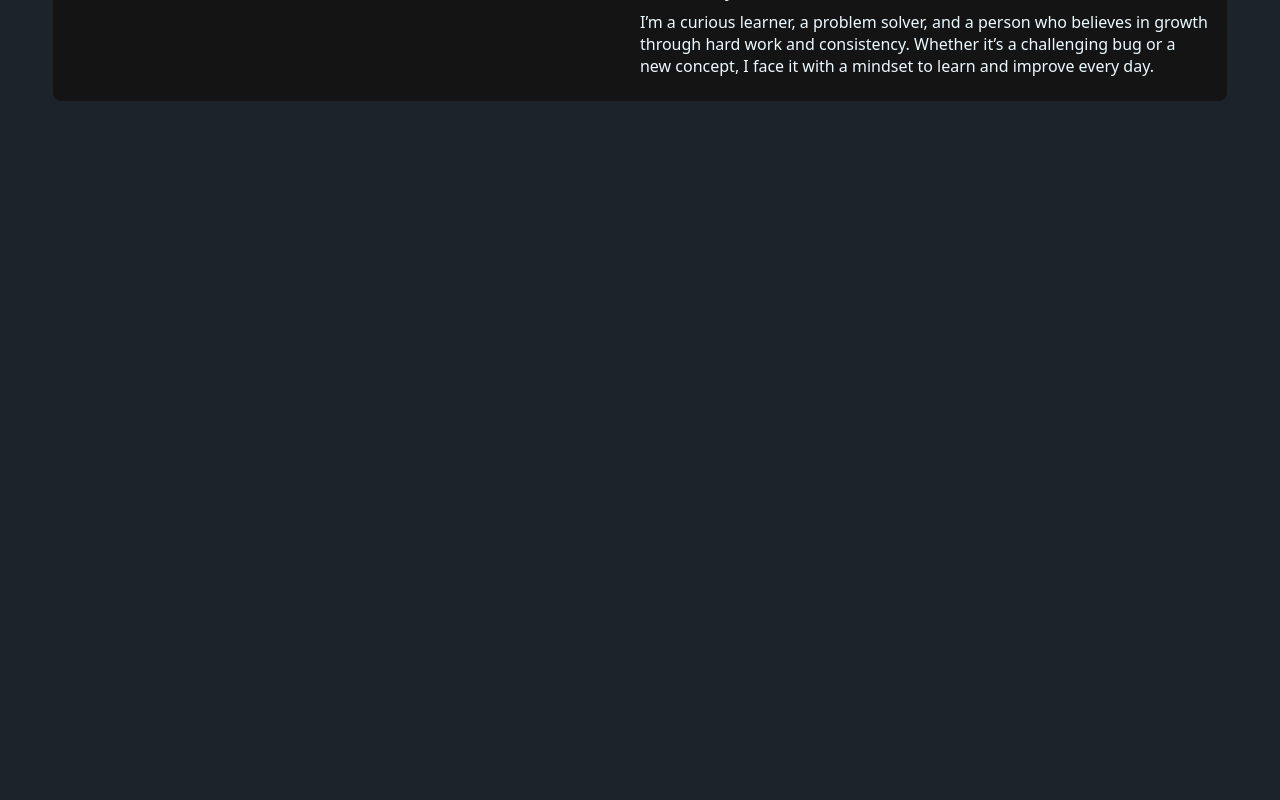
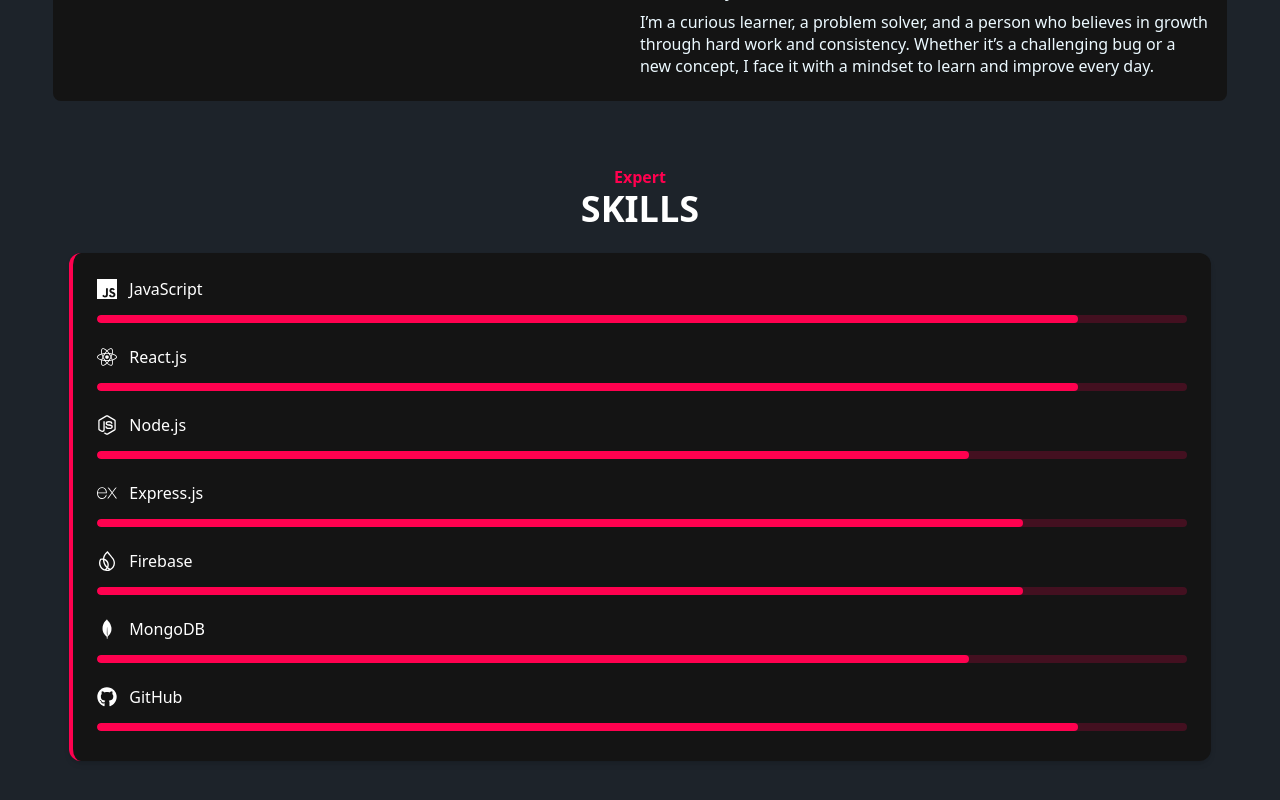
Before and after one commit to tonmoyth/my-portfolio-client, a React (Vite) app: page / in a window 1280 px wide. Shown: the part 1344-2144 px from the top of the page. Before the commit the page ends 1509 px from the top, so only its background shows below. Built offline with nearby package versions, Linux system fonts and the light colour scheme.

Commit message:
added skills section

```diff
--- a/package.json
+++ b/package.json
@@ -16,6 +16,7 @@
     "react-dom": "^19.1.0",
     "react-icons": "^5.5.0",
     "react-router": "^7.6.3",
+    "react-scroll": "^1.9.3",
     "tailwindcss": "^4.1.11"
   },
   "devDependencies": {
--- a/src/Components/NavBer/NavBer.jsx
+++ b/src/Components/NavBer/NavBer.jsx
@@ -1,8 +1,9 @@
 import React, { useEffect, useState } from "react";
-import { NavLink, useLocation } from "react-router";
+import {  NavLink, useLocation } from "react-router";
 import ButtonOne from "../Buttons/ButtonOne";
 import { GoDownload } from "react-icons/go";
 import logo from '../../assets/logo.png'
+import { Link } from 'react-scroll';
 
 const NavBer = () => {
   const { pathname } = useLocation();
@@ -25,7 +26,10 @@
         <NavLink className={({isActive}) => isActive && 'bg-accent'} to='/'>Home</NavLink>
       </li>
       <li>
-        <NavLink to='/about'>About</NavLink>
+        <Link to='about'  smooth={true} duration={500}>About</Link>
+      </li>
+      <li>
+        <Link to='skills'  smooth={true} duration={500}>Skills</Link>
       </li>
     </>
   );
--- a/src/Pages/Home/Home.jsx
+++ b/src/Pages/Home/Home.jsx
@@ -1,12 +1,14 @@
 import React from 'react';
 import Hero from './Hero/Hero';
 import About from '../About/About';
+import Skills from './Skills/Skills';
 
 const Home = () => {
     return (
         <div>
             <Hero></Hero>
             <About></About>
+            <Skills></Skills>
         </div>
     );
 };
--- /dev/null
+++ b/src/Pages/Home/Skills/Skills.jsx
@@ -0,0 +1,75 @@
+import React, { useRef } from "react";
+import { FaReact, FaNodeJs, FaDatabase, FaGithub } from "react-icons/fa";
+import {
+  SiTailwindcss,
+  SiMongodb,
+  SiFirebase,
+  SiExpress,
+  SiJavascript,
+  SiGooglechrome,
+} from "react-icons/si";
+import { motion, useInView } from "framer-motion";
+
+const Skills = () => {
+  return (
+    <section
+      id="skills"
+      className="pb-10 lg:pb-12 space-y-6 px-4 w-11/12 mx-auto"
+    >
+      <div className="text-center">
+        <span className="font-semibold text-accent">Expert</span>
+        <h2 className="text-4xl font-bold text-center uppercase text-primary">
+          Skills
+        </h2>
+      </div>
+
+      <div>
+        {/* Frontend */}
+        <motion.div className="bg-secondary-content p-6 rounded-xl shadow-md border-l-4 border-accent">
+          {/* <h3 className="text-2xl font-semibold mb-4 text-primary">Frontend</h3> */}
+          <div className="space-y-4">
+             <SkillItem icon={<SiJavascript />} name="JavaScript" level="90%" />
+            <SkillItem
+              icon={<FaReact />}
+              name="React.js"
+              level="90%"
+              className="bg-accent"
+            />
+
+            <SkillItem icon={<FaNodeJs />} name="Node.js" level="80%" />
+            <SkillItem icon={<SiExpress />} name="Express.js" level="85%" />
+            <SkillItem icon={<SiFirebase />} name="Firebase" level="85%" />
+            <SkillItem icon={<SiMongodb />} name="MongoDB" level="80%" />
+
+            <SkillItem icon={<FaGithub />} name="GitHub" level="90%" />
+
+          </div>
+        </motion.div>
+      </div>
+    </section>
+  );
+};
+
+// Reusable Skill Item Component
+const SkillItem = ({ icon, name, level }) => {
+  const ref = useRef(null);
+  const isInView = useInView(ref, { once: true });
+  return (
+    <div>
+      <div ref={ref} className="flex items-center gap-3 mb-1">
+        <span className="text-xl text-primary">{icon}</span>
+        <span className="font-medium text-primary">{name}</span>
+      </div>
+      <motion.progress
+        initial={{ width: 0 }}
+        animate={{ width: isInView ? "100%" : "0%" }}
+        transition={{ duration: 1, ease: "easeInOut" }}
+        className="progress progress-accent w-full"
+        value={parseInt(level)}
+        max="100"
+      ></motion.progress>
+    </div>
+  );
+};
+
+export default Skills;
--- a/src/Router/Router.jsx
+++ b/src/Router/Router.jsx
@@ -12,10 +12,7 @@
             index: true,
             Component:Home
         },
-        {
-            path: 'about',
-            Component:About
-        }
+
     ]
   },
 ]);
```
Also changed, not shown: 1 other file (tests, documents, lock files or other folders).
